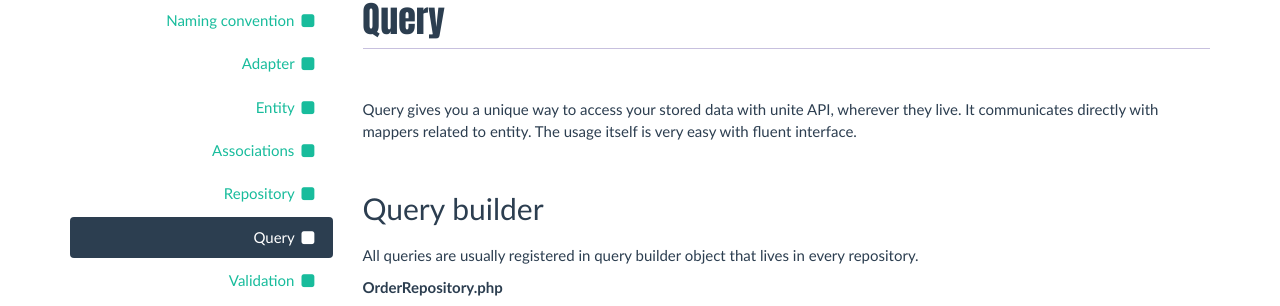
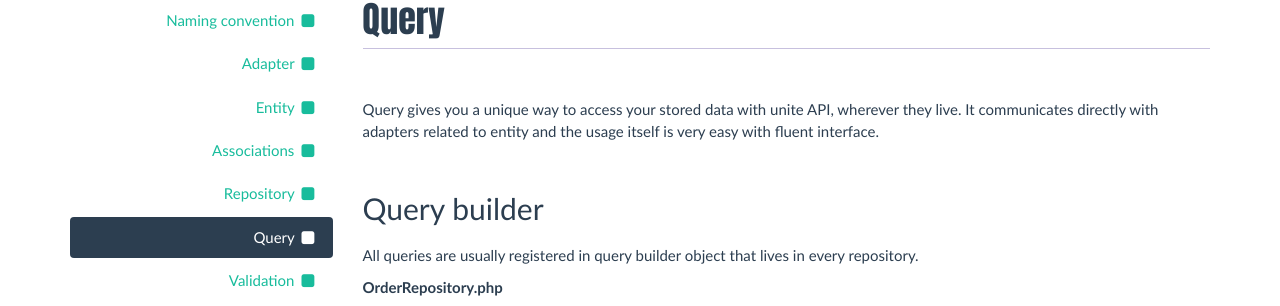
Before and after one commit to unimapper/unimapper.github.io, a Jekyll site: the page built from docs/reference/query.md, in a window 1280 px wide and 900 px high. Shown: the part 372-678 px from the top of the window. Built offline with Jekyll 4.4.1, drawn with Linux system fonts in a browser that asks for light colours; nearby versions of some CDN libraries; the repository's description, which GitHub fills in, is left out.

Commit message:
docs: update

```diff
--- a/docs/reference/query.md
+++ b/docs/reference/query.md
@@ -4,9 +4,7 @@ title: Query
 permalink: /docs/reference/query/
 ---
 
-Query gives you a unique way to access your stored data with unite API, wherever they live.
-It communicates directly with mappers related to entity.
-The usage itself is very easy with fluent interface.
+Query gives you a unique way to access your stored data with unite API, wherever they live. It communicates directly with adapters related to entity and the usage itself is very easy with fluent interface.
 
 ## Query builder
 All queries are usually registered in query builder object that lives in every repository.
```
Also changed, not shown: docs/reference/entity.md (+1 -2 lines).
